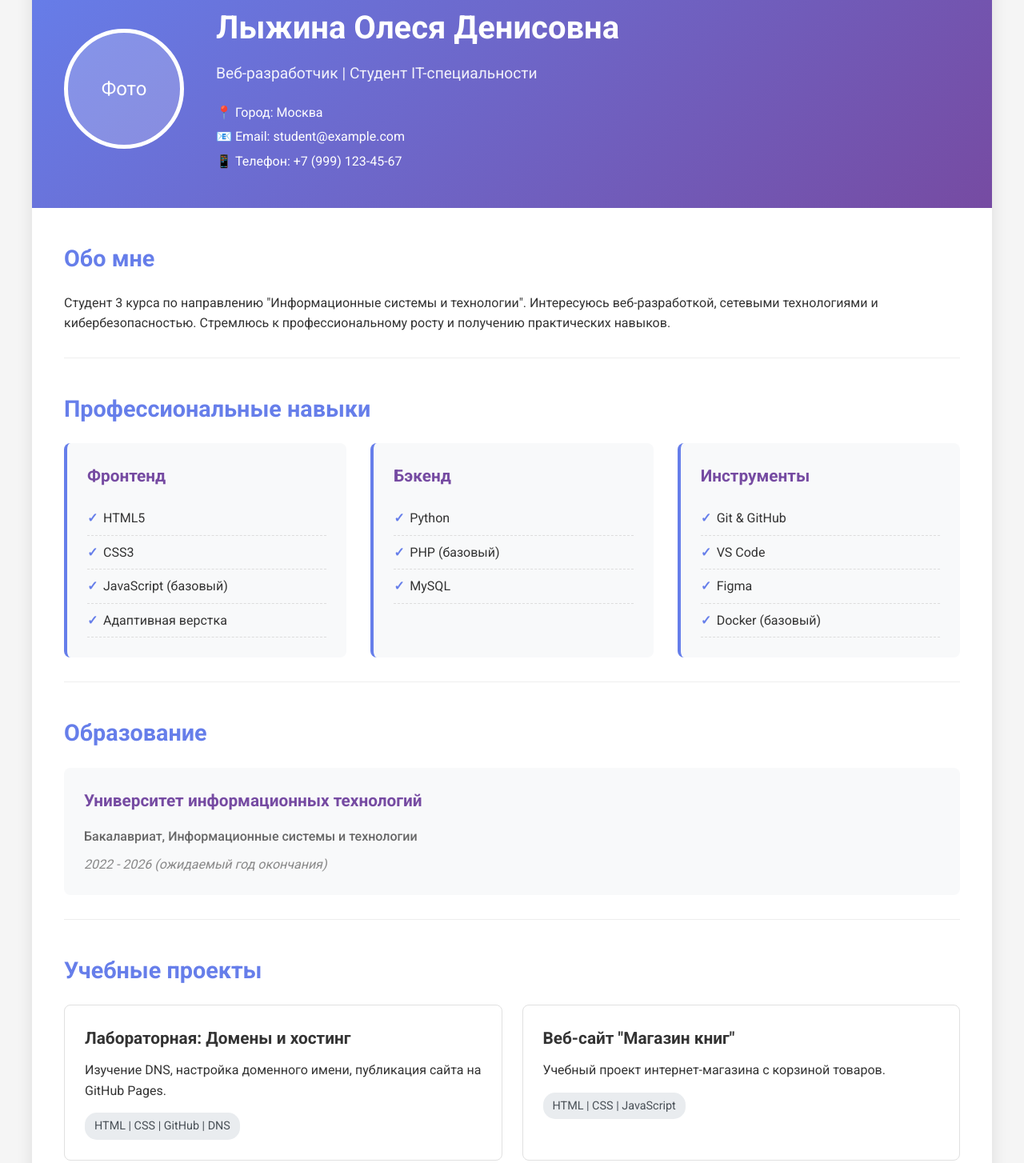
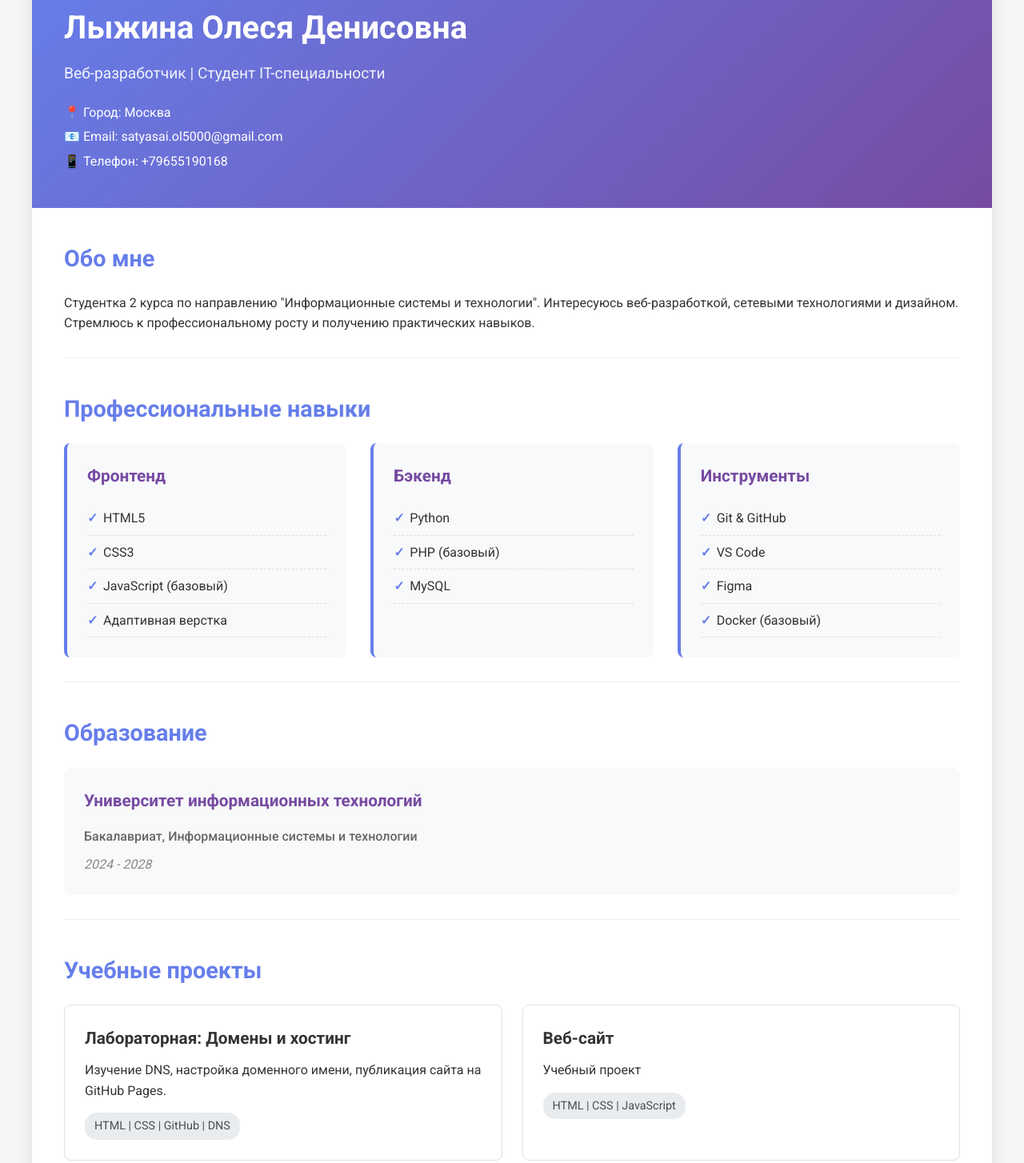
Before and after one commit to olesya12340/portfolio1, a plain HTML site: page index.html in a window 1280 px wide. Shown: the part 57-1511 px from the top of the page at 80% size. Drawn offline with Linux system fonts and the light colour scheme.

Commit message:
index.html

```diff
--- a/index.html
+++ b/index.html
@@ -14,19 +14,14 @@
         <!-- Шапка с именем -->
         <header class="header">
             <div class="profile">
-                <div class="avatar">
-                    <!-- Замените на свою фотографию или удалите этот блок -->
-                    <div class="avatar-placeholder">
-                        <span>Фото</span>
-                    </div>
-                </div>
+
                 <div class="info">
                     <h1>Лыжина Олеся Денисовна</h1>
                     <p class="tagline">Веб-разработчик | Студент IT-специальности</p>
                     <div class="contacts">
                         <p>📍 Город: Москва</p>
-                        <p>📧 Email: student@example.com</p>
-                        <p>📱 Телефон: +7 (999) 123-45-67</p>
+                        <p>📧 Email: satyasai.ol5000@gmail.com</p>
+                        <p>📱 Телефон: +79655190168</p>
                     </div>
                 </div>
             </div>
@@ -37,8 +32,8 @@
             <!-- Обо мне -->
             <section class="section">
                 <h2>Обо мне</h2>
-                <p>Студент 3 курса по направлению "Информационные системы и технологии".
-                   Интересуюсь веб-разработкой, сетевыми технологиями и кибербезопасностью.
+                <p>Студентка 2 курса по направлению "Информационные системы и технологии".
+                   Интересуюсь веб-разработкой, сетевыми технологиями и дизайном.
                    Стремлюсь к профессиональному росту и получению практических навыков.</p>
             </section>
 
@@ -81,7 +76,7 @@
                 <div class="education-item">
                     <h3>Университет информационных технологий</h3>
                     <p class="degree">Бакалавриат, Информационные системы и технологии</p>
-                    <p class="dates">2022 - 2026 (ожидаемый год окончания)</p>
+                    <p class="dates">2024 - 2028</p>
                 </div>
             </section>
 
@@ -95,8 +90,8 @@
                         <span class="tech">HTML | CSS | GitHub | DNS</span>
                     </div>
                     <div class="project-card">
-                        <h3>Веб-сайт "Магазин книг"</h3>
-                        <p>Учебный проект интернет-магазина с корзиной товаров.</p>
+                        <h3>Веб-сайт</h3>
+                        <p>Учебный проект</p>
                         <span class="tech">HTML | CSS | JavaScript</span>
                     </div>
                 </div>
@@ -105,8 +100,8 @@
 
         <!-- Подвал -->
         <footer class="footer">
-            <p>© 2024 Моё учебное портфолио. Создано для лабораторной работы.</p>
-            <p>Ссылка на GitHub: <a href="https://github.com/ваш_логин" target="_blank">github.com/ваш_логин</a></p>
+            <p>© 2024 Моё учебное портфолио. </p>
+            <p>Ссылка на GitHub: <a href="https://github.com/olesya12340" target="_blank">github.com/olesya12340</a></p>
         </footer>
     </div>
     <!-- Deployment trigger: 2024 -->
```
